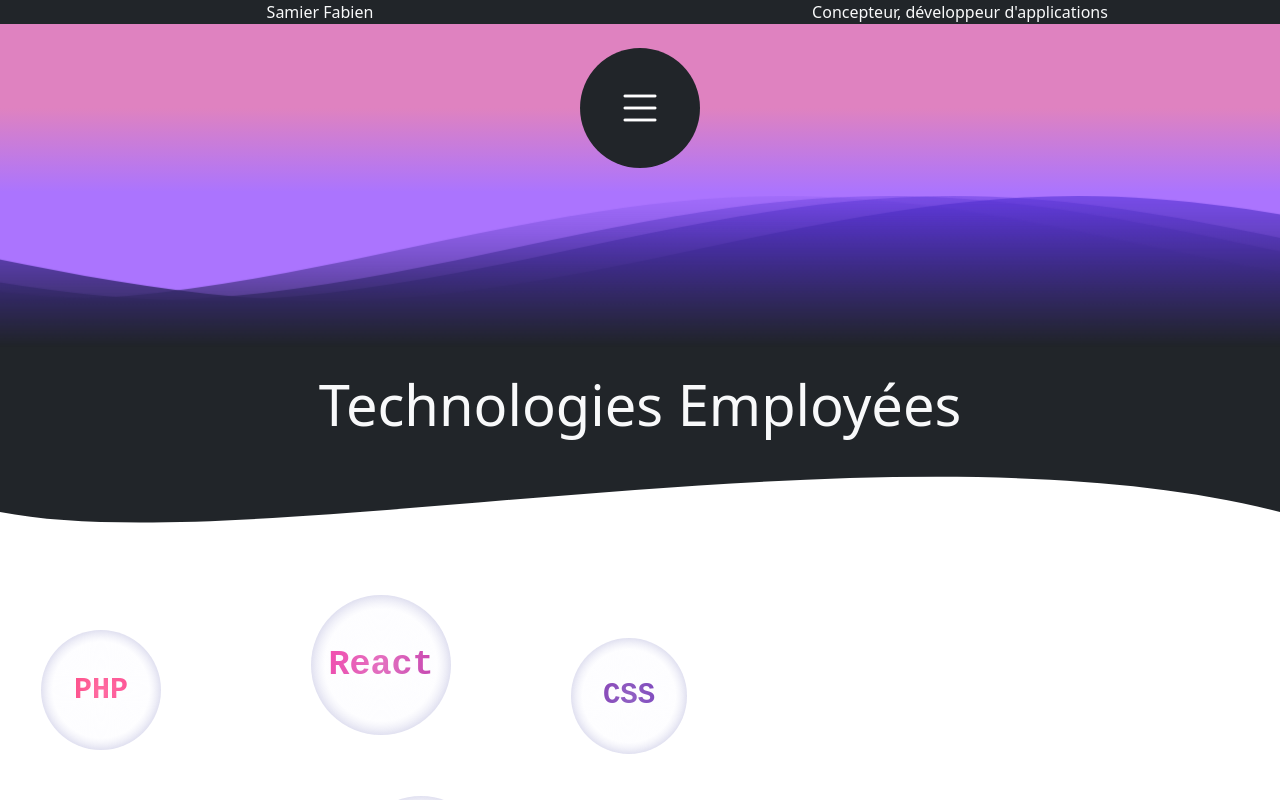
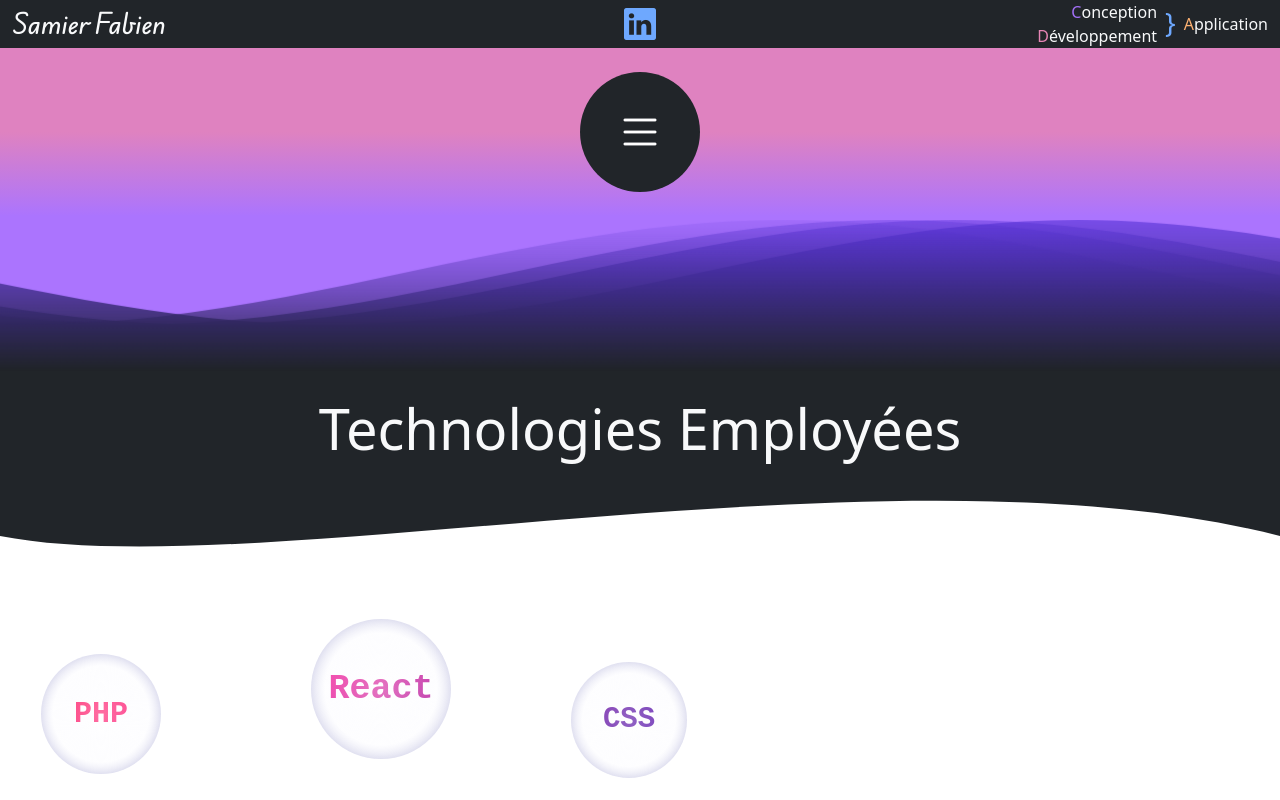
Before and after one commit to samier-fabien/samier_fabien_cv, a React (Vite) app: page /technologies in a window 1280 px wide. Shown: the top 800 px of the page. Built offline with nearby package versions, Linux system fonts and the light colour scheme.

Commit message:
Modification du bandeau: ajout .handwriting à Samier Fabien + icône LinkedIn + Conception Développement Application

```diff
--- a/src/components/Template.jsx
+++ b/src/components/Template.jsx
@@ -31,12 +31,23 @@ export default function Root() {
         wrapperClass="container-fluid p-0 transition-opacity"
       >
         <header className="container-fluid menu-padding bg-light">
-          <div className="row text-center bg-dark">
-            <div className="col text-right text-light">
-              <span className="anim-left-inside">Samier Fabien</span>
+          <div className="row d-flex d-flex align-items-center bg-dark shadow">
+            <div className="col text-start text-light">
+              <span className="handwriting fs-4">Samier Fabien</span>
             </div>
-            <div className="col text-left text-light">
-              <span className="anim-right-inside">Concepteur, développeur d'applications</span>
+            <div className="col text-center text-white">
+              <i className="bi bi-linkedin fs-2 text-blue-300"></i>
+            </div>
+            <div className="col text-light d-flex align-items-center justify-content-end">
+              <div className="text-end">
+                <span className="text-indigo-300">C</span>onception
+                <br />
+                <span className="text-pink-300">D</span>éveloppement
+              </div>
+              <div className="fs-3 pb-1 px-2 text-blue-300">{"}"}</div>
+              <div className="">
+                <span className="text-orange-300">A</span>pplication
+              </div>
             </div>
           </div>
           <div className="row menu-gradient py-4 px-0">
```
